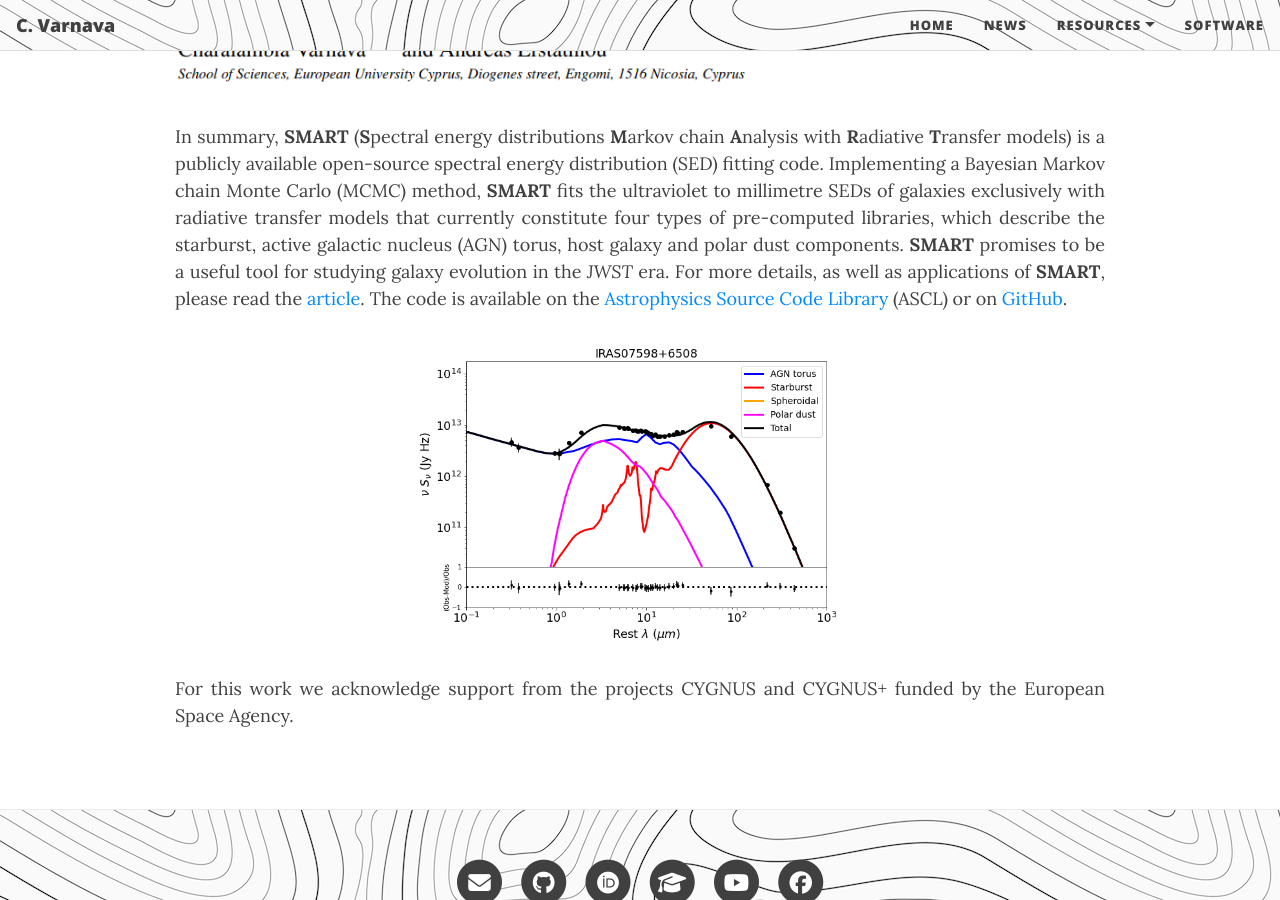
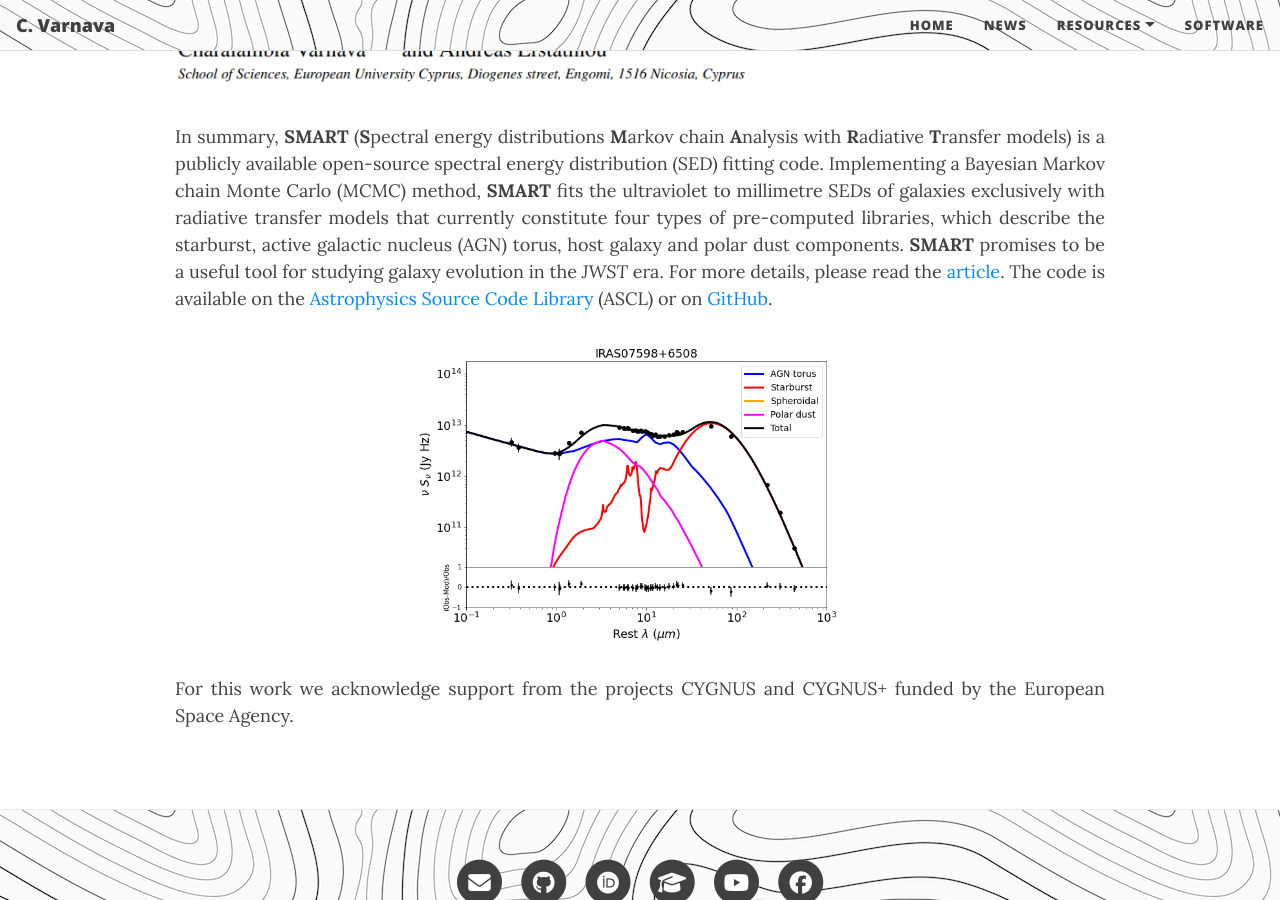
Before and after one commit to ch-var/ch-var.github.io, a Jekyll site: the page built from 2024-04-30-SMART.html, in a window 1280 px wide and 900 px high, scrolled down 612 px. Built offline with Jekyll 4.4.1, drawn with Linux system fonts in a browser that asks for light colours.

Commit message:
Update 2024-04-30-SMART.html

```diff
--- a/2024-04-30-SMART.html
+++ b/2024-04-30-SMART.html
@@ -29,7 +29,7 @@
 <img src="/assets/img/SMART_MNRAS.png">
 </p>
 
-<p align='justify'>In summary, <b>SMART</b> (<b>S</b>pectral energy distributions <b>M</b>arkov chain <b>A</b>nalysis with <b>R</b>adiative <b>T</b>ransfer models) is a publicly available open-source spectral energy distribution (SED) fitting code. Implementing a Bayesian Markov chain Monte Carlo (MCMC) method, <b>SMART</b> fits the ultraviolet to millimetre SEDs of galaxies exclusively with radiative transfer models that currently constitute four types of pre-computed libraries, which describe the starburst, active galactic nucleus (AGN) torus, host galaxy and polar dust components. <b>SMART</b> promises to be a useful tool for studying galaxy evolution in the <i>JWST</i> era. For more details, as well as applications of <b>SMART</b>, please read the <a href="https://doi.org/10.1093/mnras/stae1141">article</a>. The code is available on the <a href="https://www.ascl.net/2406.003">Astrophysics Source Code Library</a> (ASCL) or on <a href="https://github.com/ch-var/SMART">GitHub</a>.
+<p align='justify'>In summary, <b>SMART</b> (<b>S</b>pectral energy distributions <b>M</b>arkov chain <b>A</b>nalysis with <b>R</b>adiative <b>T</b>ransfer models) is a publicly available open-source spectral energy distribution (SED) fitting code. Implementing a Bayesian Markov chain Monte Carlo (MCMC) method, <b>SMART</b> fits the ultraviolet to millimetre SEDs of galaxies exclusively with radiative transfer models that currently constitute four types of pre-computed libraries, which describe the starburst, active galactic nucleus (AGN) torus, host galaxy and polar dust components. <b>SMART</b> promises to be a useful tool for studying galaxy evolution in the <i>JWST</i> era. For more details, please read the <a href="https://doi.org/10.1093/mnras/stae1141">article</a>. The code is available on the <a href="https://www.ascl.net/2406.003">Astrophysics Source Code Library</a> (ASCL) or on <a href="https://github.com/ch-var/SMART">GitHub</a>.
 
 <p align="center">
 <img src="/assets/img/IRAS07598+6508_CYGNUS.png" width="50%" height="50%">
```
